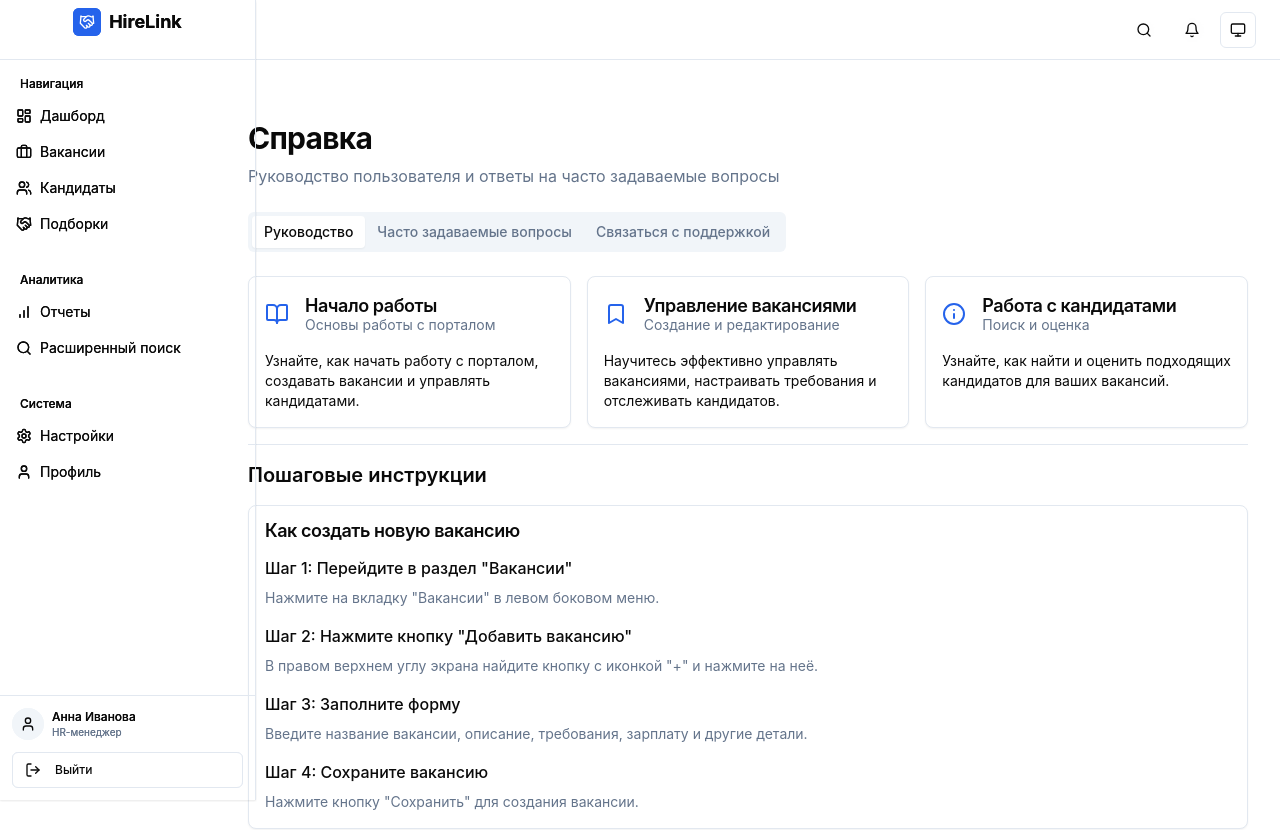
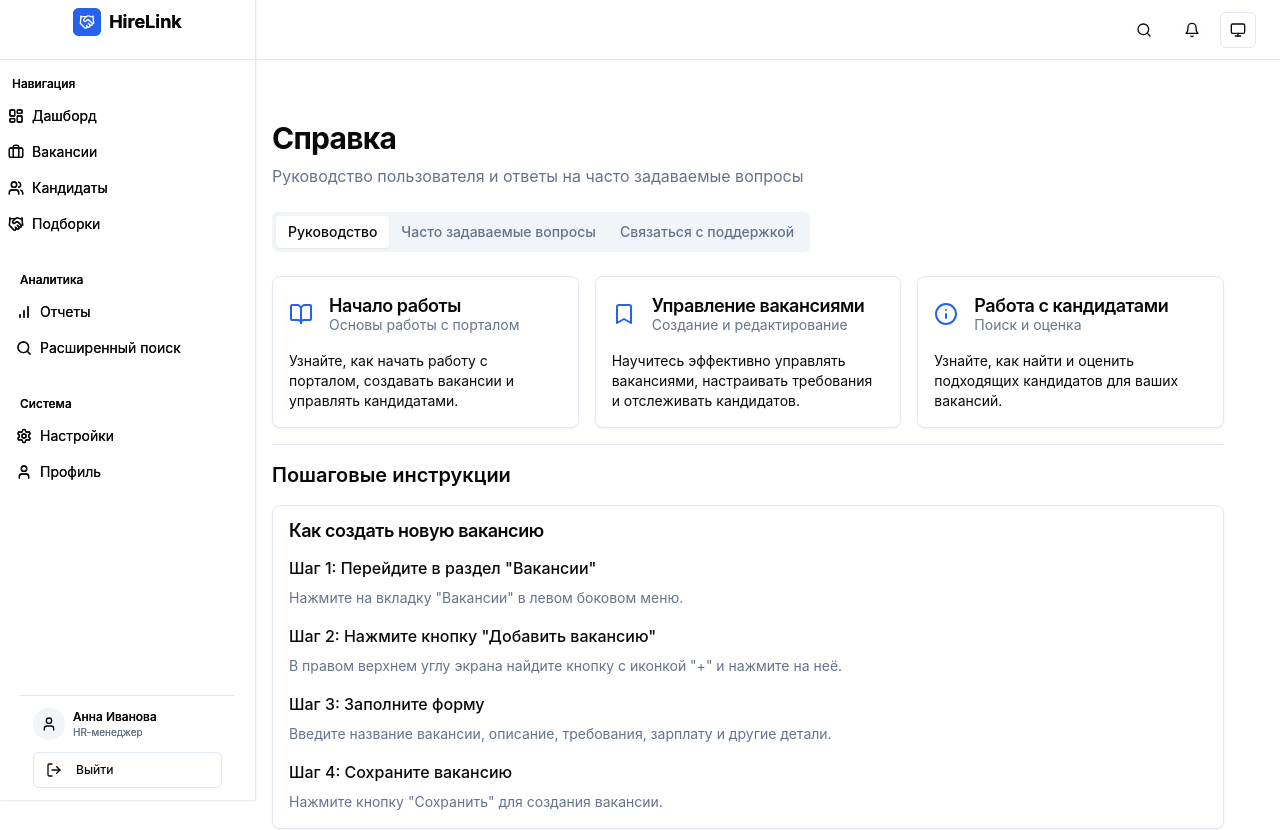
Before and after one commit to xpert1983/matchify-hirelink, a React (Vite) app: page /#/help in a window 1280 px wide. Shown: the top 830 px of the page. Built offline with nearby package versions, Linux system fonts and the light colour scheme.

Commit message:
Visual edit in Lovable
Edited UI in Lovable

```diff
--- a/src/components/layout/Layout.tsx
+++ b/src/components/layout/Layout.tsx
@@ -1,4 +1,3 @@
-
 import React from 'react';
 import { Outlet } from 'react-router-dom';
 import Header from './Header';
@@ -6,23 +5,19 @@ import Sidebar from './Sidebar';
 import { SidebarInset, SidebarProvider } from '@/components/ui/sidebar';
 import { useIsMobile } from '@/hooks/use-mobile';
 import MobileBottomNav from './MobileBottomNav';
-
 interface LayoutProps {
   children?: React.ReactNode;
 }
-
 const Layout: React.FC<LayoutProps> = ({
   children
 }) => {
   const isMobile = useIsMobile();
-
-  return (
-    <SidebarProvider>
+  return <SidebarProvider>
       <div className="flex min-h-screen bg-background text-foreground">
         {!isMobile && <Sidebar />}
         <div className="flex flex-col w-full min-h-screen">
           <Header />
-          <SidebarInset className="pt-[60px] pb-[60px] md:pb-0 my-0 px-0 mx-0 rounded-none">
+          <SidebarInset className="pt-[60px] pb-[60px] md:pb-0 my-0 px-0 rounded-none mx-[12px]">
             <div className="px-2 md:px-4">
               <Outlet />
               {children}
@@ -31,8 +26,6 @@ const Layout: React.FC<LayoutProps> = ({
           {isMobile && <MobileBottomNav />}
         </div>
       </div>
-    </SidebarProvider>
-  );
+    </SidebarProvider>;
 };
-
 export default Layout;
--- a/src/components/layout/Sidebar.tsx
+++ b/src/components/layout/Sidebar.tsx
@@ -6,7 +6,6 @@ import { Separator } from '@/components/ui/separator';
 import { useSidebar } from '@/components/ui/sidebar';
 import { useIsMobile } from '@/hooks/use-mobile';
 import { Sidebar as UISidebar, SidebarContent, SidebarFooter, SidebarGroup, SidebarGroupContent, SidebarGroupLabel, SidebarHeader, SidebarMenu, SidebarMenuButton, SidebarMenuItem, SidebarMenuSub, SidebarMenuSubButton, SidebarMenuSubItem, SidebarRail, SidebarTrigger } from '@/components/ui/sidebar';
-
 export const Sidebar: React.FC = () => {
   const location = useLocation();
   const {
@@ -14,31 +13,23 @@ export const Sidebar: React.FC = () => {
     setOpenMobile
   } = useSidebar();
   const isMobile = useIsMobile();
-
   const isInitialMount = React.useRef(true);
-
   React.useEffect(() => {
     if (isInitialMount.current) {
       isInitialMount.current = false;
       return;
     }
-
     if (isMobile && openMobile) {
       setOpenMobile(false);
     }
   }, [location.pathname, isMobile, openMobile, setOpenMobile]);
-
   const isActive = (path: string) => {
     return location.pathname === path;
   };
-
   const handleMenuLinkClick = (e: React.MouseEvent) => {
-    if (isMobile) {
-    }
+    if (isMobile) {}
   };
-
-  return (
-    <UISidebar className="border-r z-50 shadow-sm" collapsible="offcanvas">
+  return <UISidebar className="border-r z-50 shadow-sm" collapsible="offcanvas">
       <SidebarHeader className="flex h-[60px] items-center border-b px-3">
         <div className="flex items-center gap-2">
           <div className="h-7 w-7 rounded-md bg-primary flex items-center justify-center">
@@ -48,7 +39,7 @@ export const Sidebar: React.FC = () => {
         </div>
       </SidebarHeader>
       <SidebarContent>
-        <SidebarGroup>
+        <SidebarGroup className="mx-0 px-0">
           <SidebarGroupLabel className="px-3 py-1 text-xs">Навигация</SidebarGroupLabel>
           <SidebarGroupContent>
             <SidebarMenu>
@@ -136,7 +127,7 @@ export const Sidebar: React.FC = () => {
           </SidebarGroupContent>
         </SidebarGroup>
       </SidebarContent>
-      <SidebarFooter className="mt-auto border-t p-3">
+      <SidebarFooter className="mt-auto border-t p-3 px-[13px] my-0 mx-[20px]">
         <div className="flex flex-col gap-3">
           <div className="flex items-center gap-2">
             <div className="h-8 w-8 rounded-full bg-secondary flex items-center justify-center">
@@ -153,9 +144,7 @@ export const Sidebar: React.FC = () => {
           </Button>
         </div>
       </SidebarFooter>
-      <SidebarRail />
-    </UISidebar>
-  );
+      <SidebarRail className="mx-[21px]" />
+    </UISidebar>;
 };
-
 export default Sidebar;
```
